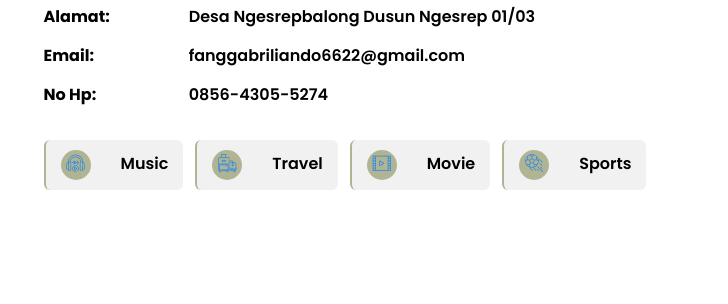
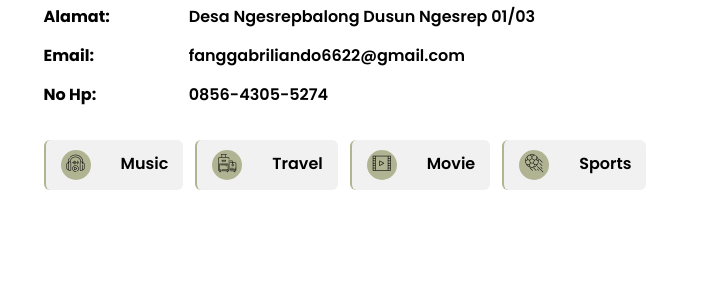
Before and after one commit to fanggabriliando6622-dotcom/portofolio-fangga, a plain HTML site: page index.html in a window 1280 px wide. Shown: the part 1529-1833 px from the top of the page, 552-1280 px from the left. Drawn offline with Linux system fonts and the light colour scheme; some packages are replaced by stand-ins of ours; no server answers; files whose address does not match are found by name.

Commit message:
index.html
Updated icon colors from blue to black for better visibility.

```diff
--- a/index.html
+++ b/index.html
@@ -225,7 +225,7 @@ style="background:#ffffff; color:#000;">
 								<div class="interest-wrap d-flex align-items-center"
 								style="background:#f1f1f1; padding:10px 15px; border-radius:6px;">
 									<div class="icon d-flex align-items-center justify-content-center">
-										<span class="flaticon-listening" style="color:#007bff;"></span>
+										<span class="flaticon-listening" style="color:#000;"></span>
 									</div>
 									<div class="text" style="margin-left:10px; color:#000;">Music</div>
 								</div>
@@ -233,7 +233,7 @@ style="background:#ffffff; color:#000;">
 								<div class="interest-wrap d-flex align-items-center"
 								style="background:#f1f1f1; padding:10px 15px; border-radius:6px;">
 									<div class="icon d-flex align-items-center justify-content-center">
-										<span class="flaticon-suitcases" style="color:#007bff;"></span>
+										<span class="flaticon-suitcases" style="color:#000;"></span>
 									</div>
 									<div class="text" style="margin-left:10px; color:#000;">Travel</div>
 								</div>
@@ -241,7 +241,7 @@ style="background:#ffffff; color:#000;">
 								<div class="interest-wrap d-flex align-items-center"
 								style="background:#f1f1f1; padding:10px 15px; border-radius:6px;">
 									<div class="icon d-flex align-items-center justify-content-center">
-										<span class="flaticon-video-player" style="color:#007bff;"></span>
+										<span class="flaticon-video-player" style="color:#000;"></span>
 									</div>
 									<div class="text" style="margin-left:10px; color:#000;">Movie</div>
 								</div>
@@ -249,7 +249,7 @@ style="background:#ffffff; color:#000;">
 								<div class="interest-wrap d-flex align-items-center"
 								style="background:#f1f1f1; padding:10px 15px; border-radius:6px;">
 									<div class="icon d-flex align-items-center justify-content-center">
-										<span class="flaticon-football" style="color:#007bff;"></span>
+										<span class="flaticon-football" style="color:#000;"></span>
 									</div>
 									<div class="text" style="margin-left:10px; color:#000;">Sports</div>
 								</div>
```
